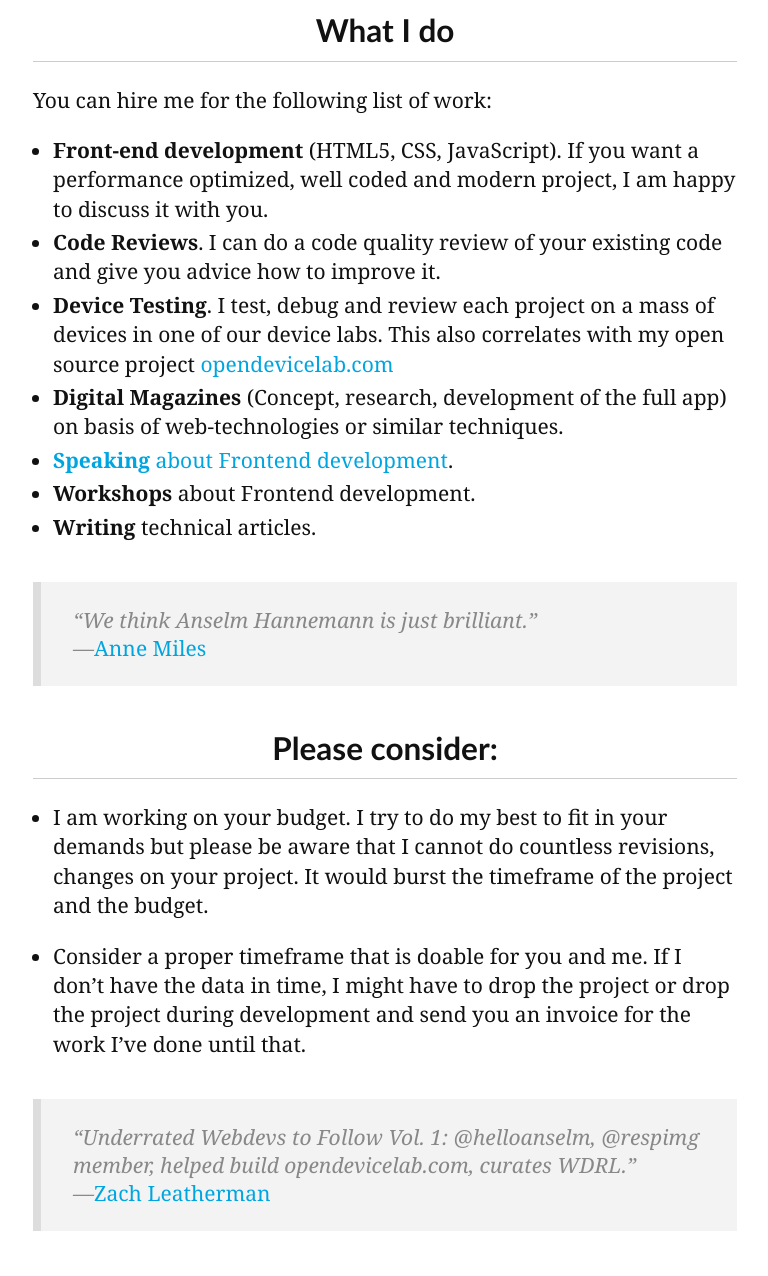
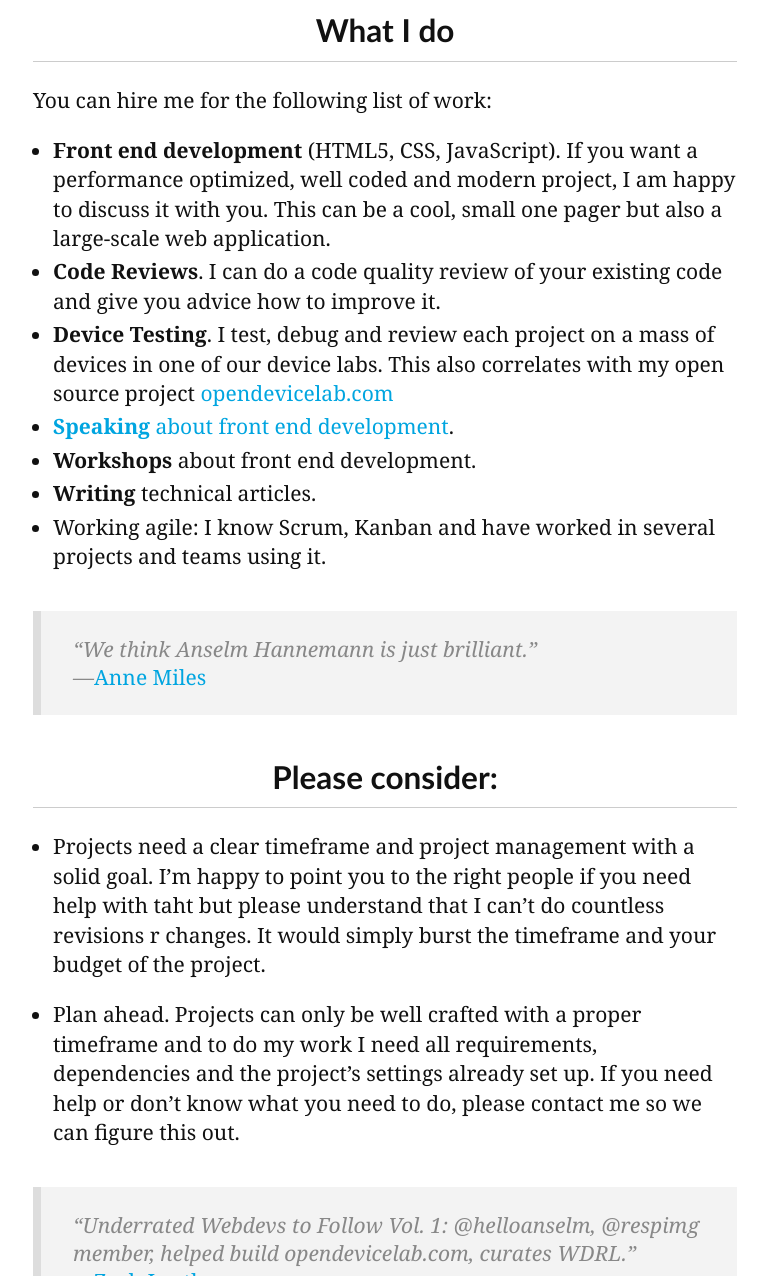
Before and after one commit to dayer4b/anselmh.github.com, a Jekyll site: the page built from about/index.md, in a window 1280 px wide and 1400 px high, scrolled down 1042 px, cut to the strip 124-1400 px from the top of the window. Shown: the whole strip, without its empty margins (255-1023 px from the left). Built offline with Jekyll 4.4.1, drawn with Linux system fonts in a browser that asks for light colours; Markdown is read by kramdown in place of the engine named in the settings; comment, search, counter and statistics services are not loaded; some of the changed text lies outside the part shown.

Commit message:
Some texts updated.

```diff
--- a/about/index.md
+++ b/about/index.md
@@ -6,19 +6,19 @@ title: "About me"
 ## About me
 
 ![Profile picture of Anselm Hannemann](http://img.anselmhannemann.netdna-cdn.com/img/anselm_btconf2013.jpg)
-I’m a 24 years old front-end stack developer from lovely Munich, Germany currently living in Cologne. I work as a freelancer for companies and agencies and was nominated and short-listed as [Young Developer of the Year 2014](https://thenetawards.com/vote/young-developer/anselm-hannemann/).
+I’m a 24 years old front-end stack developer from Munich, Germany and currently also live in Cologne. I work as a freelancer for companies and agencies and was nominated and short-listed as [Young Developer of the Year 2014](https://thenetawards.com/vote/young-developer/anselm-hannemann/).
 
 ## What I do
 
 You can hire me for the following list of work:
 
-- **Front-end development** (HTML5, CSS, JavaScript). If you want a performance optimized, well coded and modern project, I am happy to discuss it with you.
+- **Front end development** (HTML5, CSS, JavaScript). If you want a performance optimized, well coded and modern project, I am happy to discuss it with you. This can be a cool, small one pager but also a large-scale web application.
 - **Code Reviews**. I can do a code quality review of your existing code and give you advice how to improve it.
 - **Device Testing**. I test, debug and review each project on a mass of devices in one of our device labs. This also correlates with my open source project [opendevicelab.com](http://opendevicelab.com/)
-- **Digital Magazines** (Concept, research, development of the full app) on basis of web-technologies or similar techniques.
-- [**Speaking** about Frontend development](/conf/).
-- **Workshops** about Frontend development.
+- [**Speaking** about front end development](/conf/).
+- **Workshops** about front end development.
 - **Writing** technical articles.
+- Working agile: I know Scrum, Kanban and have worked in several projects and teams using it.
 
 > We think Anselm Hannemann is just brilliant.
 >
@@ -28,10 +28,9 @@ You can hire me for the following list of work:
 
 ## Please consider:
 
-- I am working on your budget. I try to do my best to fit in your demands but please be aware that I cannot do countless revisions, changes on your project. It would burst the timeframe of the project and the budget.
+- Projects need a clear timeframe and project management with a solid goal. I’m happy to point you to the right people if you need help with taht but please understand that I can’t do countless revisions r changes. It would simply burst the timeframe and your budget of the project.
 
-- Consider a proper timeframe that is doable for you and me. If I don't have the data in time, I might have to drop the project or drop the project during development and send you an invoice for the work I've done until that.
-
+- Plan ahead. Projects can only be well crafted with a proper timeframe and to do my work I need all requirements, dependencies and the project’s settings already set up. If you need help or don’t know what you need to do, please contact me so we can figure this out.
 
 <a id="recruiters"> </a>
 
@@ -42,7 +41,7 @@ You can hire me for the following list of work:
 ## Dear Recruiters,
 
 I am always open for a new work experience but be sure it really fits to me and it is properly paid.
-I expect recruiters to read my [CV](/cv/), look at [my projects](/work/) and consider the employer has no problem with me not having a post-graduate but over 6 years working in my job already with much experience.
+I expect you to read my [CV](/cv/) and have a look at [my projects](/work/).
 
 With that in mind, I will be happy to speak with you about possibilities. Thank you! :)
 
--- a/index.html
+++ b/index.html
@@ -3,11 +3,11 @@ layout: default
 title: "Home"
 ---
 
-<h1>I’m a freelance front-end and performance architect.</h1>
-<p>I build mid to large-scale front-end architectures with strong focus on performance and maintainability. I’m based in Munich and Cologne, Germany and <a href="/hire/">we can work together</a> on your project.</p>
+<h1>I’m a freelance front-end developer and architect.</h1>
+<p>I build small and large-scale front-end architectures with strong focus on performance and maintainability. I’m based in Munich and Cologne, Germany and <a href="/hire/">I am happy to chat with you about working together</a>.</p>
 
 <section class="involvement">
-	<h2>What I do</h2>
+	<h2>Things I do</h2>
 
 	<ul>
 		<li>
```
